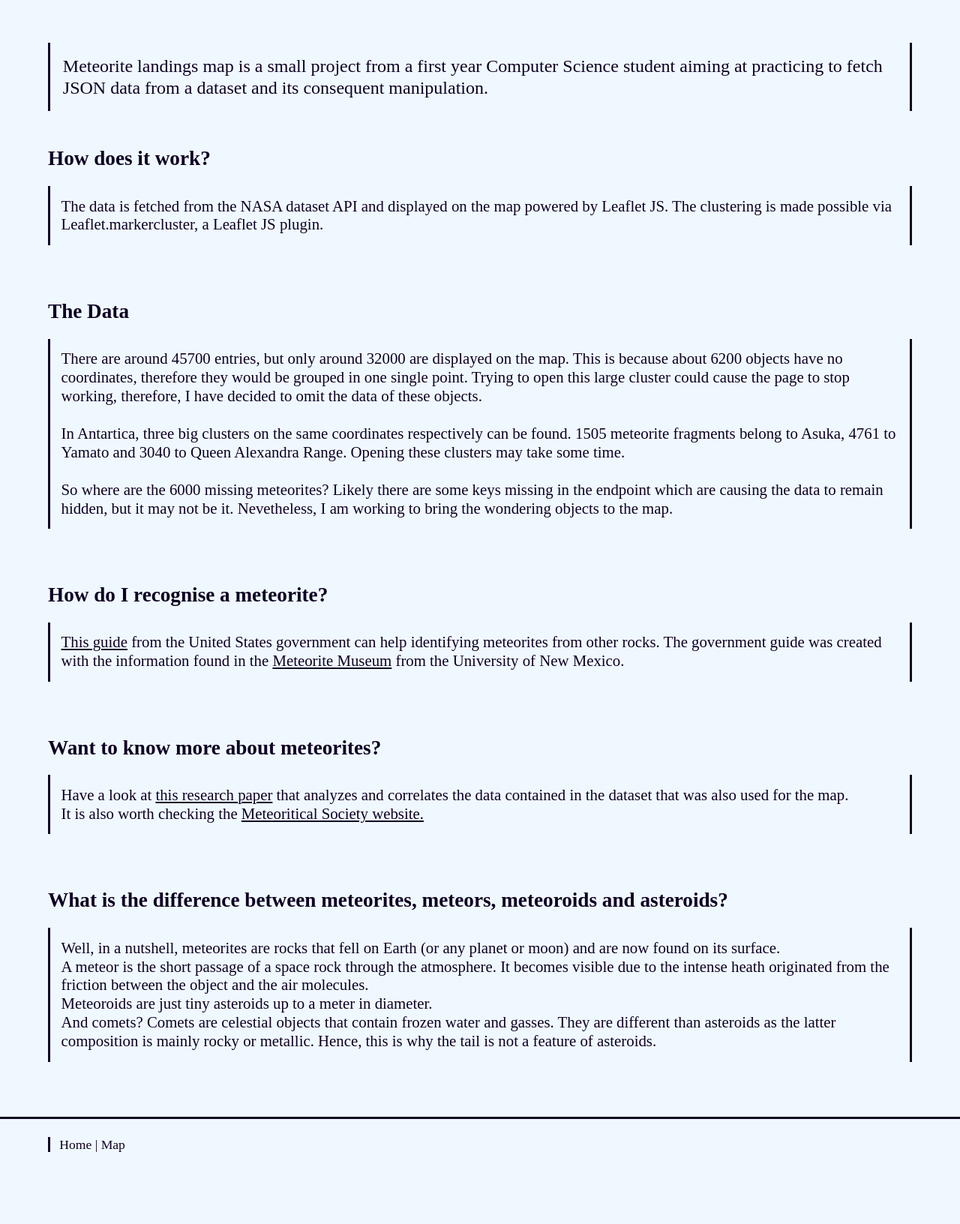
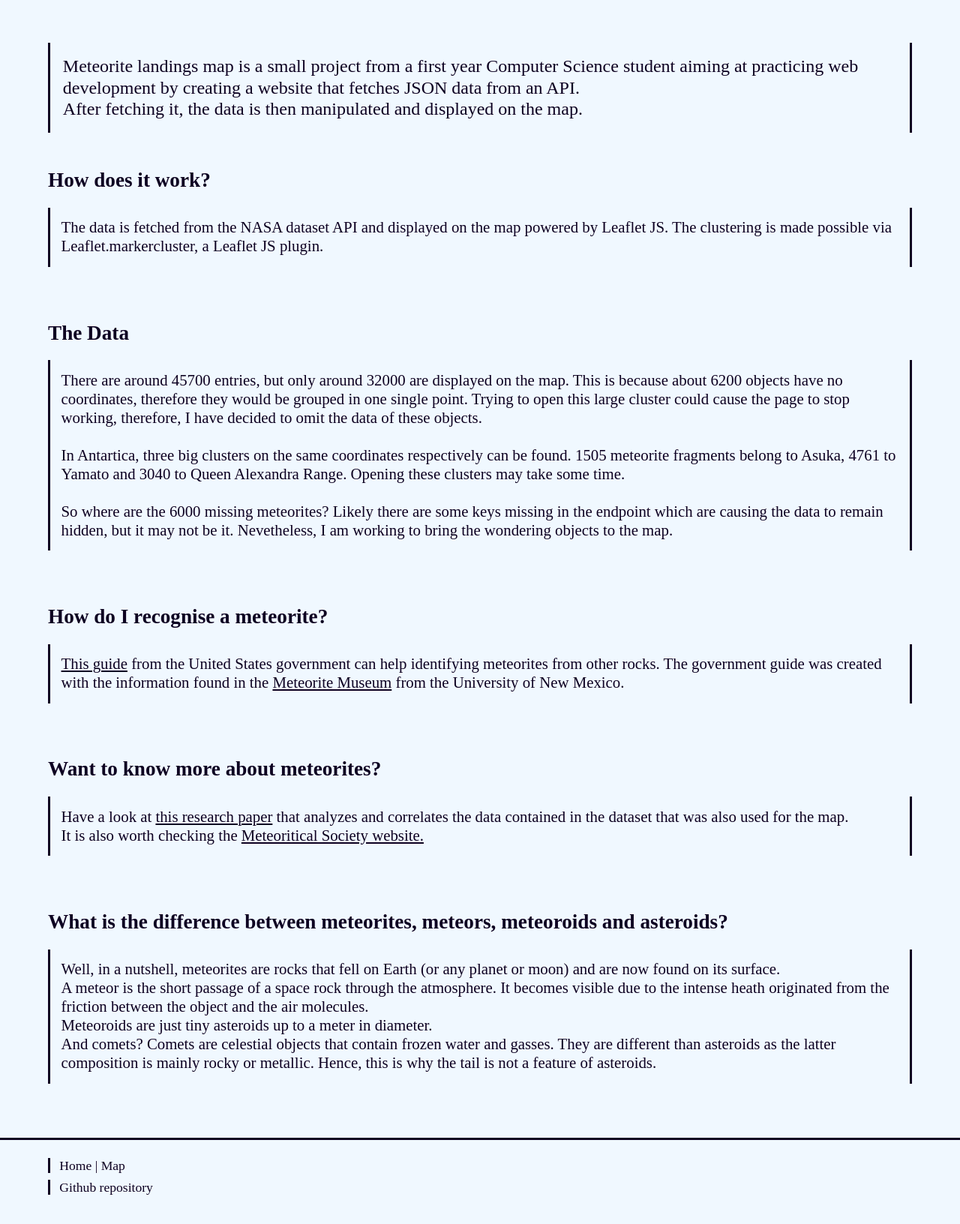
Before and after one commit to SweetEyesBirb/Meteorite-Landings, a plain HTML site: page pages/about.html in a window 1280 px wide. Shown: the part 128-1760 px from the top of the page at 75% size. Before the commit the page ends 1705 px from the top, so only its background shows below. Drawn offline with Linux system fonts and the light colour scheme.

Commit message:
readme and about update

```diff
--- a/pages/about.html
+++ b/pages/about.html
@@ -24,7 +24,9 @@
             <div id="intro">
                 <h1 id="title-top">The Project</h1>
                 <p>Meteorite landings map is a small project from a first year Computer Science student aiming at
-                    practicing to fetch JSON data from a dataset and its consequent manipulation.</p>
+                    practicing web development by creating a website that fetches JSON data from an API.
+                    <br>After fetching it, the data is then manipulated and displayed on the map.
+                </p>
             </div>
             <div id="description">
                 <h2>How does it work?</h2>
@@ -76,6 +78,9 @@
                     <li>
                         <a href="../index">Home | Map</a>
                     </li>
+                    <li>
+                        <a href="https://github.com/SweetEyesBirb/Meteorite-Landings-Map">Github repository</a>
+                    </li>
                 </ul>
             </div>
         </footer>
```
Also changed, not shown: 1 other file.
